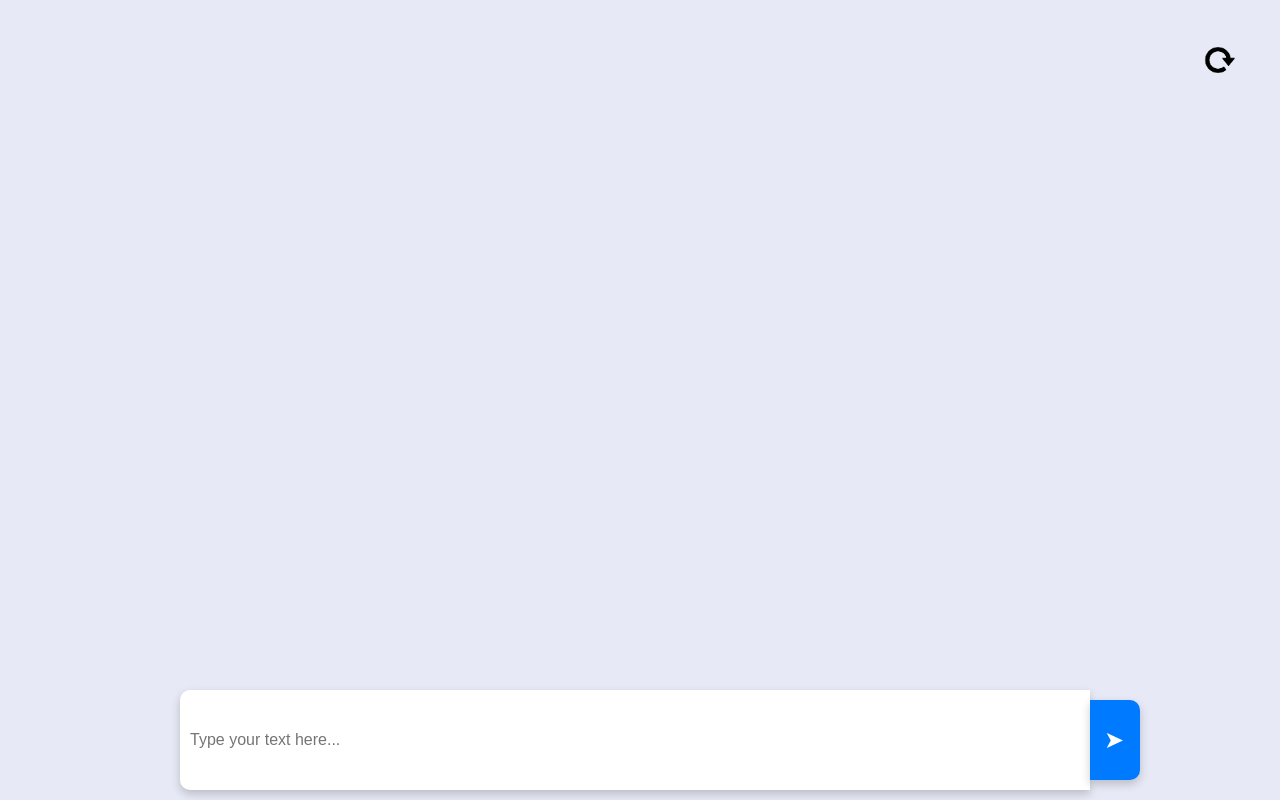
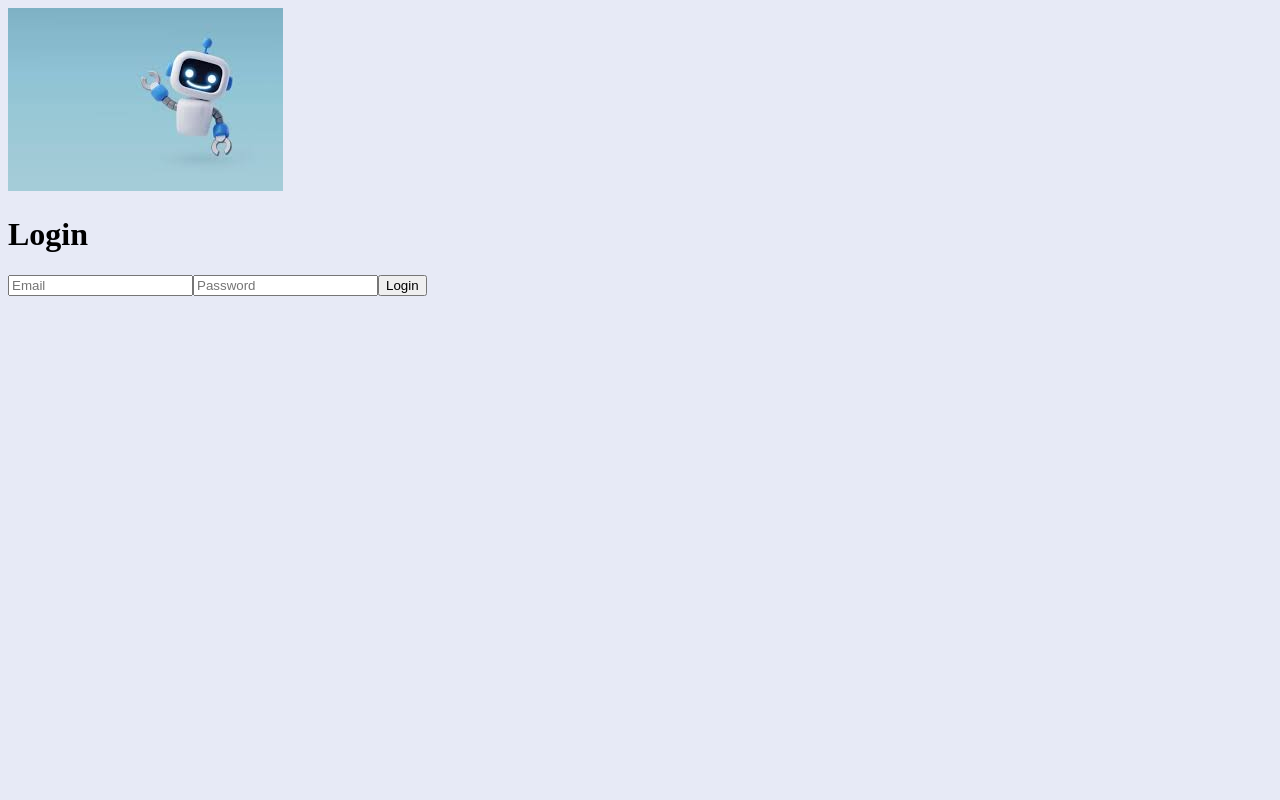
Before and after one commit to Sreejan100/travelinvestgpt, a Next.js app: page /login in a window 1280 px wide. Before the commit this address had no page. Built offline with nearby package versions, Linux system fonts and the light colour scheme.

Commit message:
restructure of routing between chat screen and login page and login page creation

```diff
--- a/src/app/layout.js
+++ b/src/app/layout.js
@@ -1,92 +1,14 @@
-"use client";
-import { useState, useEffect, useRef } from "react";
 import "./FrontLayout.css";
 
-export default function RootLayout() {
-  const apiUrl = 'http://127.0.0.1:5000/receive_user_input';
-  const [text, setText] = useState('');
-  const [messages, setMessages] = useState([]);  // Store all messages
-  const chatRef = useRef(null);
+export const metadata = {
+  title: "TravelInvestGPT",
+  description: "AI Chat Assistant",
+};
 
-  const handleChange = (event) => {
-    setText(event.target.value);
-  };
-
-  useEffect(() => {
-    if (chatRef.current) {
-      chatRef.current.scrollTop = chatRef.current.scrollHeight;
-    }
-  }, [messages]); // Scroll when new message is added
-
-  async function sendAndReceiveDataFromModel(textData) {
-    try {
-      const res = await fetch(apiUrl, {
-        method: 'POST',
-        headers: { 'Content-Type': 'application/json' },
-        body: JSON.stringify({ 'text': textData })
-      });
-
-      const data = await res.json();
-
-      setTimeout(() => {
-      setMessages(prevMessages => [
-          ...prevMessages,
-          { text: data.message, sender: "model" }
-        ]);
-      }, 1500);
-    } catch (error) {
-      console.log('Error sending data:', error);
-    }
-  }
-
-  const handleClick = () => {
-    if (text.trim() === "") return;  // Prevent empty messages
-
-
-      setMessages(prevMessages => [
-        ...prevMessages,
-        { text: text, sender: "user" }
-      ]);
-
-      sendAndReceiveDataFromModel(text);
-      setText('');
-    // 3-second delay
-  };
-
-  const handleRefresh = () => {
-    setMessages([]);
-    setText('');      // Clear input field
-  }
-
+export default function RootLayout({ children }) {
   return (
     <html lang="en">
-      <body className="Main-Class-Back">
-
-
-      <button onClick={handleRefresh}  className="Refresh-Button"><img src='/refresh-img.png' className="refrsh-img"/></button>
-        <div className="chat-container" >
-          <div className="chat-messages" ref={chatRef} >
-            {messages.map((msg, index) => (
-              <div key={index} className={msg.sender === "user" ? "Sent-Message" : "Received-Message"}>
-                <p>{msg.text}</p>
-              </div>
-            ))}
-          </div>
-          <div className="chat-input-container">
-            <input
-              type="text"
-              className="chat-input"
-              placeholder="Type your text here..."
-              value={text}
-              onChange={handleChange}
-              onKeyDown={(event) => {
-                if (event.key === "Enter") handleClick();
-              }}
-            />
-            <button className="send-button" onClick={handleClick}>➤</button>
-          </div>
-        </div>
-      </body>
+      <body className='Main-Class-Back'>{children}</body>
     </html>
   );
 }
--- /dev/null
+++ b/src/app/login/Login.css
@@ -0,0 +1,5 @@
+.login-container {
+
+
+
+}
--- /dev/null
+++ b/src/app/login/page.js
@@ -0,0 +1,57 @@
+"use client";
+import { useState, useEffect, useRef } from "react";
+import { useRouter } from "next/navigation";
+import "./Login.css";
+
+
+export default function Login() {
+
+const [Email, setEmail] = useState("");
+const [password, setPassword] = useState("");
+const router = useRouter();
+
+const handleSubmit = async (e) => {
+    e.preventDefault();
+
+    const formData = {
+        email: Email,
+        password: password
+    }
+    console.log(formData);
+    const response = await fetch("http://127.0.0.1:5000/receive_login_creds", {
+        method: "POST",
+        headers: {
+            "Content-Type": "application/json",
+        },
+        body: JSON.stringify(formData),
+    });
+
+    const data = await response.json();
+    alert(data.message);
+    if (response.ok) {
+        localStorage.setItem("isLoggedIn", "true");
+        router.push("/");
+    }
+}
+
+ return (
+
+            <div className="login-container">
+                <div className="image-container">
+                    <img src="/chatloginimg.jpeg" className="login-image" />
+                </div>
+                <div className="login-form-container">
+                    <h1 className="login-title">Login</h1>
+                    <form className="login-form" onSubmit={handleSubmit}>
+                        <input type="email" placeholder="Email" className="login-input-user"  value={Email} onChange={(e) => setEmail(e.target.value)}/>
+                        <input type="password" placeholder="Password" className="login-input-pass" value={password} onChange={(e) => setPassword(e.target.value)}/>
+                        <button type="submit" className="login-button-submit">Login</button>
+                    </form>
+                </div>
+
+            </div>
+
+
+
+ );
+}
```
Also changed, not shown: src/app/Login.js (deleted, +0 -26 lines), src/app/page.js (+86 -2 lines), public/chatloginimg.jpeg (added), src/app/Login.css (deleted), 1 other file (tests, documents, lock files or other folders).
